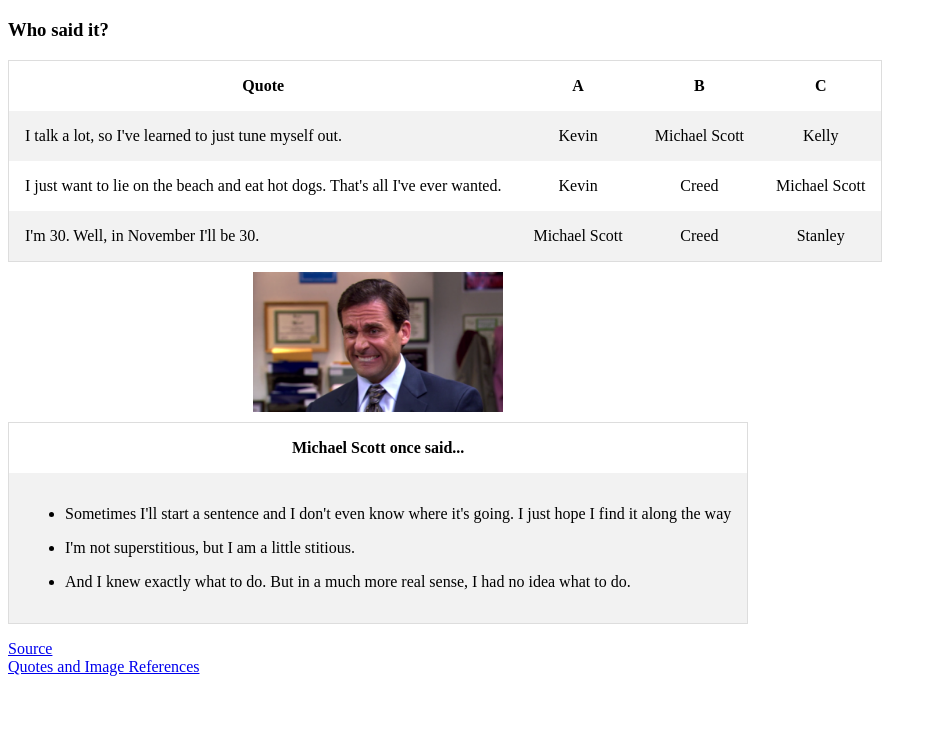
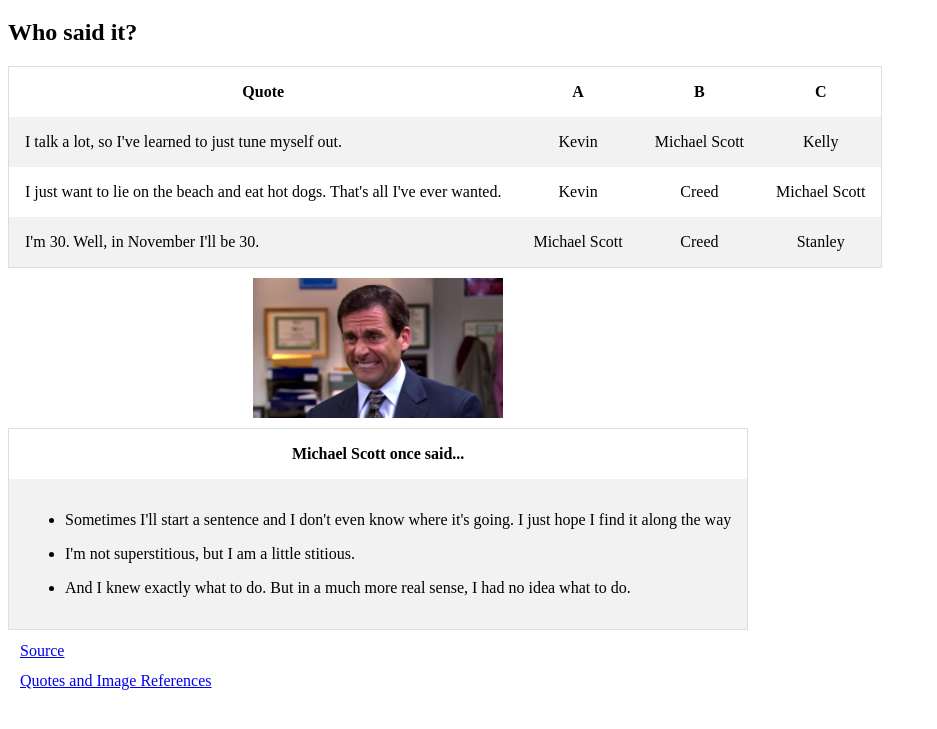
Before and after one commit to ShanmukhaSahiti/cs291-project0, a plain HTML site: page index.html in a window 1280 px wide. Shown: the part 61-790 px from the top of the page, without its empty margins (0-937 px from the left). Drawn offline with Linux system fonts and the light colour scheme.

Commit message:
updates based on pagespeed insights

```diff
--- a/index.html
+++ b/index.html
@@ -2,6 +2,8 @@
 <html lang="en">
 
 <head>
+   <meta name="viewport" content="width=device-width, initial-scale=1">
+   <meta name="description" content="CS291A Project0">
    <link rel="stylesheet" href="styles.css">
    <title>The Office</title>
    <script>
@@ -18,7 +20,7 @@
 <body>
    <h1>The Office Trivia</h1>
 
-   <h3>Who said it?</h3>
+   <h2>Who said it?</h2>
    <table>
       <tr>
          <th>Quote</th>
@@ -50,7 +52,7 @@
    </table>
 
    <div class="quotes">
-         <img src="MS.png" alt="Michael Scott">
+      <img src="MS.webp" alt="Michael Scott">
       <table>
          <tbody>
             <tr>
@@ -73,10 +75,11 @@
       </table>
    </div>
    <footer>
-      <p>
-         <a href="https://github.com/ShanmukhaSahiti/cs291-project0">Source</a><br>
+      <p class="footer-para">
+         <a href="https://github.com/ShanmukhaSahiti/cs291-project0">Source</a>
+      </p>
+      <p  class="footer-para">
          <a href="https://theoffice.fandom.com/wiki/Main_Page">Quotes and Image References</a>
-      </p>
    </footer>
 </body>
 
--- a/styles.css
+++ b/styles.css
@@ -25,6 +25,7 @@ tr:nth-child(even) {
 img {
     padding: 10px;
     width: 250px;
+    height: auto;
     display: block;
     margin: auto;
 }
@@ -40,3 +41,7 @@ img {
 .option:hover {
     cursor: pointer;
 }
+
+.footer-para {
+    margin: 12px;
+}
```
Also changed, not shown: MS.png (deleted), MS.webp (added). Lines whose indentation alone changed are shown as unchanged.
